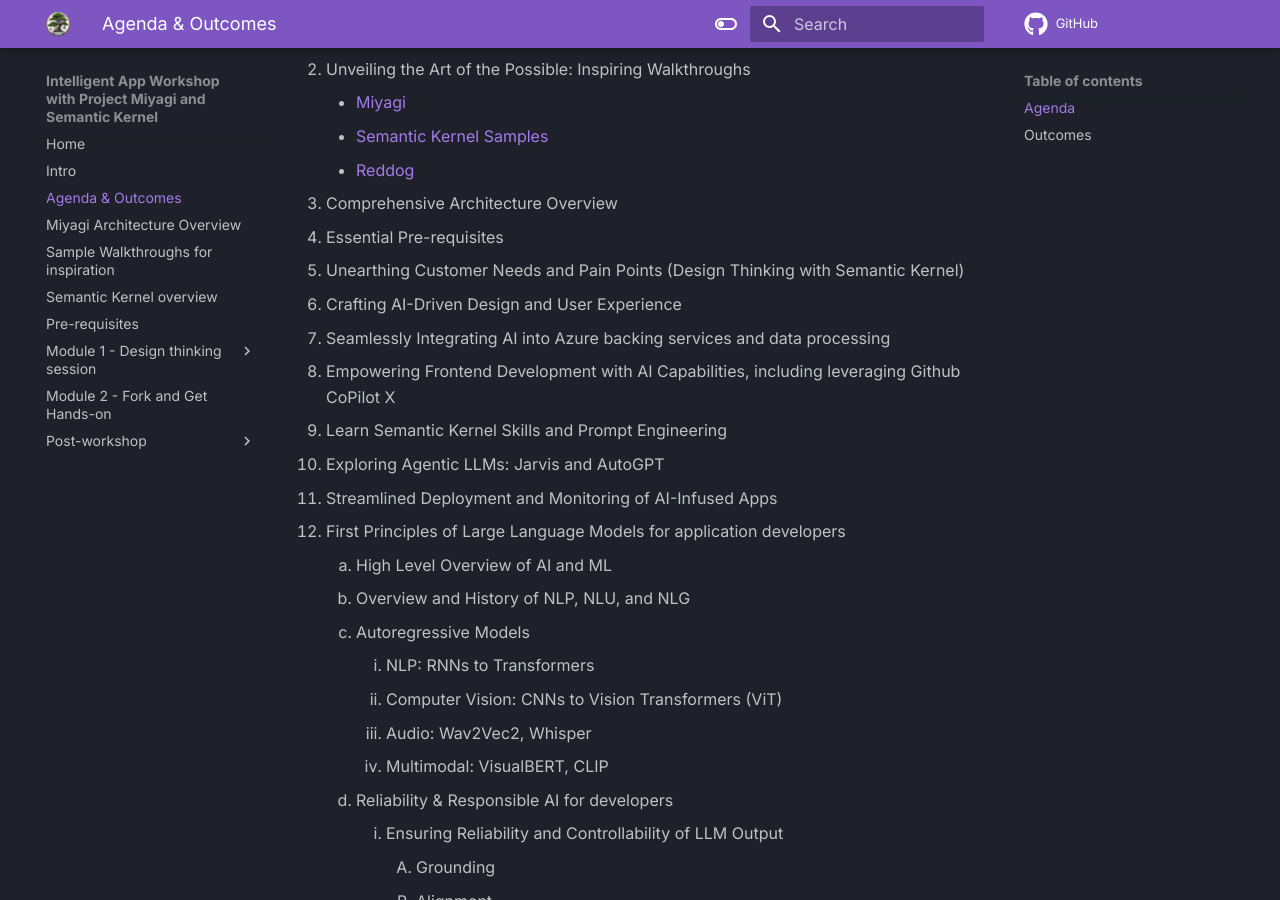
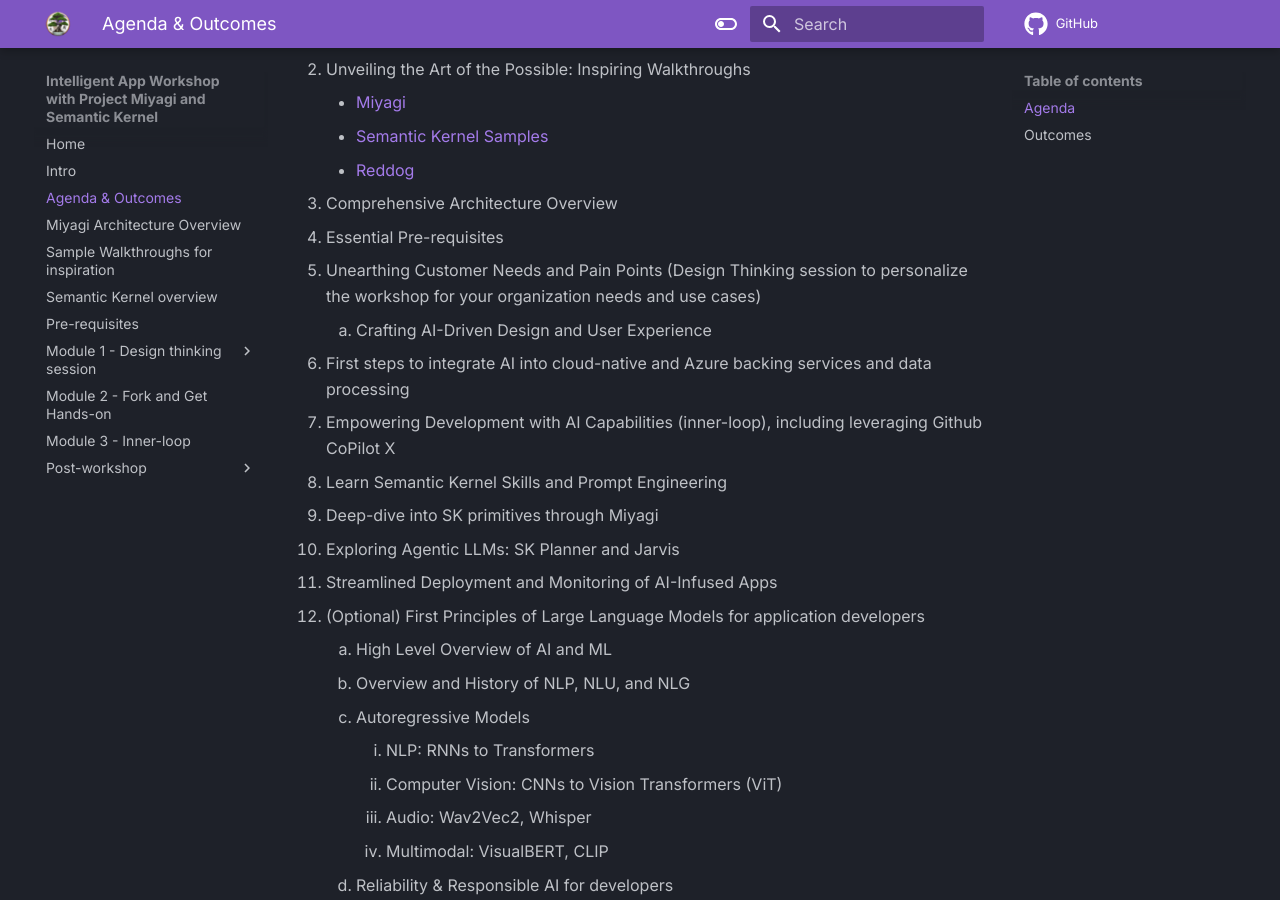
Before and after one commit to Azure/intelligent-app-workshop, an MkDocs documentation site: the page built from docs/wksp/00-intro/agenda-and-outcomes.md, in a window 1280 px wide and 900 px high, scrolled down 297 px. Built offline with MkDocs 1.6.1 and Material for MkDocs 9.7.7, drawn with Linux system fonts in a browser that asks for light colours; comment, search, counter and statistics services are not loaded.

Commit message:
add inner loop module

```diff
--- a/docs/wksp/00-intro/agenda-and-outcomes.md
+++ b/docs/wksp/00-intro/agenda-and-outcomes.md
@@ -11,14 +11,15 @@
       - [Reddog](https://github.com/Azure/reddog-solutions)
    1. Comprehensive Architecture Overview
    1. Essential Pre-requisites
-1. Unearthing Customer Needs and Pain Points (Design Thinking with Semantic Kernel)
-1. Crafting AI-Driven Design and User Experience
-1. Seamlessly Integrating AI into Azure backing services and data processing
-1. Empowering Frontend Development with AI Capabilities, including leveraging Github CoPilot X
+1. Unearthing Customer Needs and Pain Points (Design Thinking session to personalize the workshop for your organization needs and use cases)
+    1. Crafting AI-Driven Design and User Experience
+1. First steps to integrate AI into cloud-native and Azure backing services and data processing
+1. Empowering Development with AI Capabilities (inner-loop), including leveraging Github CoPilot X
 1. Learn Semantic Kernel Skills and Prompt Engineering
-1. Exploring Agentic LLMs: Jarvis and AutoGPT
+1. Deep-dive into SK primitives through Miyagi
+1. Exploring Agentic LLMs: SK Planner and Jarvis
 1. Streamlined Deployment and Monitoring of AI-Infused Apps
-1. First Principles of Large Language Models for application developers
+1. (Optional) First Principles of Large Language Models for application developers
     1. High Level Overview of AI and ML
     1. Overview and History of NLP, NLU, and NLG
     1. Autoregressive Models
--- a/mkdocs.yml
+++ b/mkdocs.yml
@@ -14,6 +14,7 @@ nav:
     - HEART Framework: wksp/01-design-thinking/heart-framework.md
     - Design Thinking Canvas: wksp/01-design-thinking/design-thinking-canvas.md
   - Module 2 - Fork and Get Hands-on: wksp/02-fork-and-get-hands-on/index.md
+  - Module 3 - Inner-loop: wksp/03-inner-loop/index.md
   - Post-workshop:
     - Feedback: wksp/other/feedback.md
 
```
Also changed, not shown: docs/index.md (+3 -3 lines), docs/wksp/03-inner-loop/index.md (added, +27 -0 lines).
